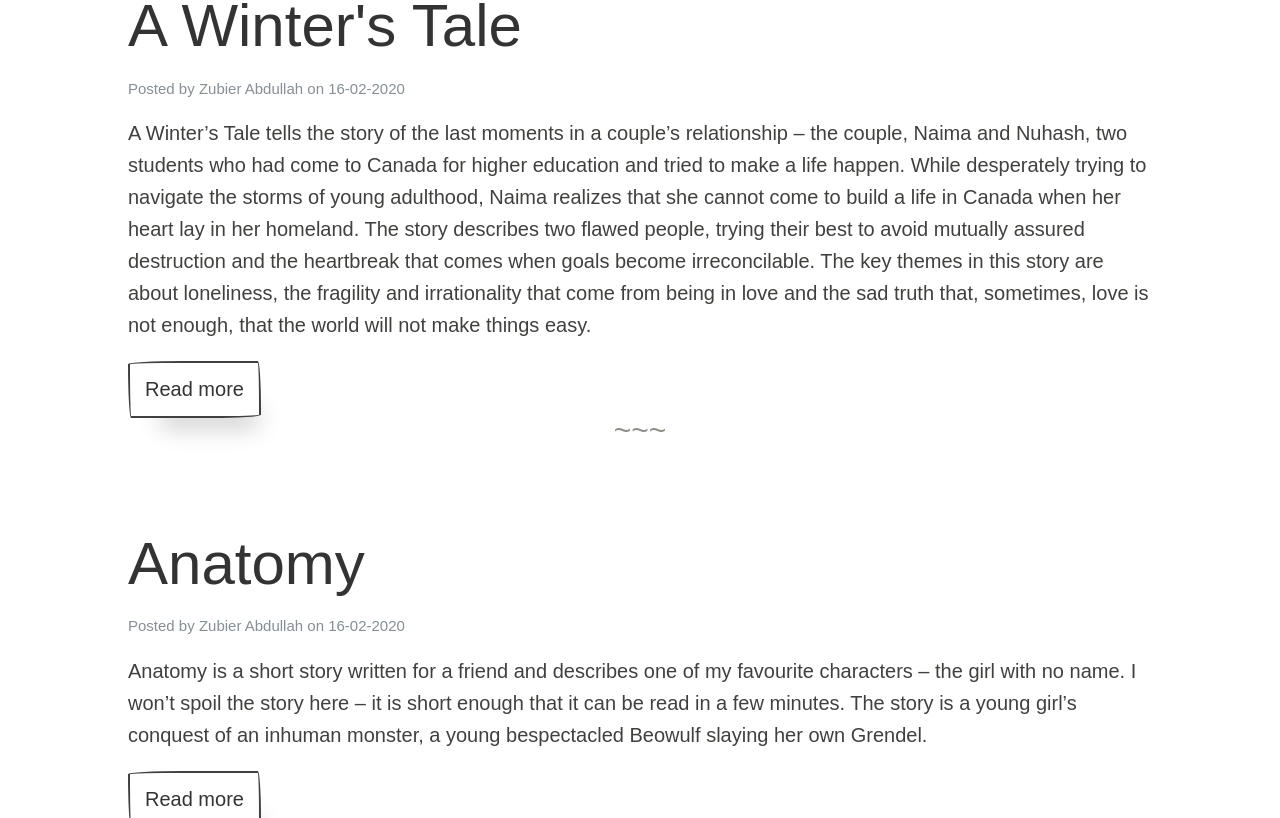
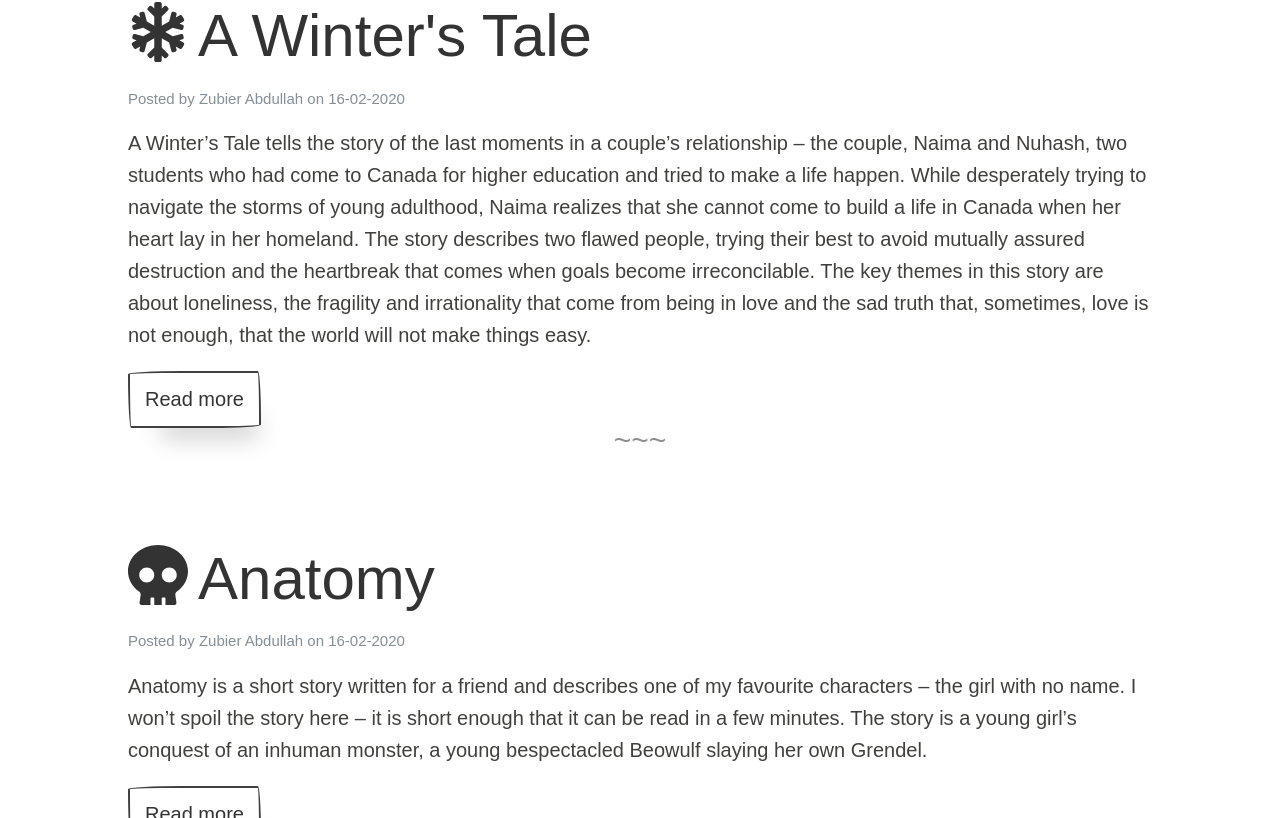
Before and after one commit to ZubierAbd/PersonalSite, a Gatsby site: page /story in a window 1280 px wide. Shown: the part 760-1578 px from the top of the page. Built offline with nearby package versions, Linux system fonts and the light colour scheme; Gatsby itself is replaced by a stand-in of ours; a web font is replaced by a local one.

Commit message:
made changes for icons

```diff
--- a/package.json
+++ b/package.json
@@ -19,7 +19,8 @@
     "prop-types": "^15.7.2",
     "react": "^16.12.0",
     "react-dom": "^16.12.0",
-    "react-helmet": "^5.2.1"
+    "react-helmet": "^5.2.1",
+    "react-icons": "^3.9.0"
   },
   "devDependencies": {
     "prettier": "^1.19.1"
--- a/src/pages/story.js
+++ b/src/pages/story.js
@@ -1,7 +1,23 @@
 import React from "react"
 import { Link, graphql } from "gatsby"
 import "../components/styles.css"
+import { FaSkull, FaCity, FaSnowflake } from "react-icons/fa"
+
 import Layout from "../components/layout" //need to replace this with story and article specific layout
+
+const assignIcon = name => {
+  switch (name) {
+    case "faSnowflake":
+      return <FaSnowflake></FaSnowflake>
+    case "faCity":
+      return <FaCity></FaCity>
+    case "faSkull":
+      return <FaSkull></FaSkull>
+
+    default:
+      return null
+  }
+}
 
 const storyPage = ({ data }) => (
   <Layout>
@@ -14,6 +30,15 @@ const storyPage = ({ data }) => (
               style={{ background: `none` }}
               to={post.node.frontmatter.path}
             >
+              <span
+                style={{
+                  marginRight: `10px`,
+                  bottom: `-6px`,
+                  position: `relative`,
+                }}
+              >
+                {assignIcon(post.node.frontmatter.icon)}
+              </span>
               {post.node.frontmatter.title}
             </Link>
           </h5>
```
Also changed, not shown: 1 other file.
